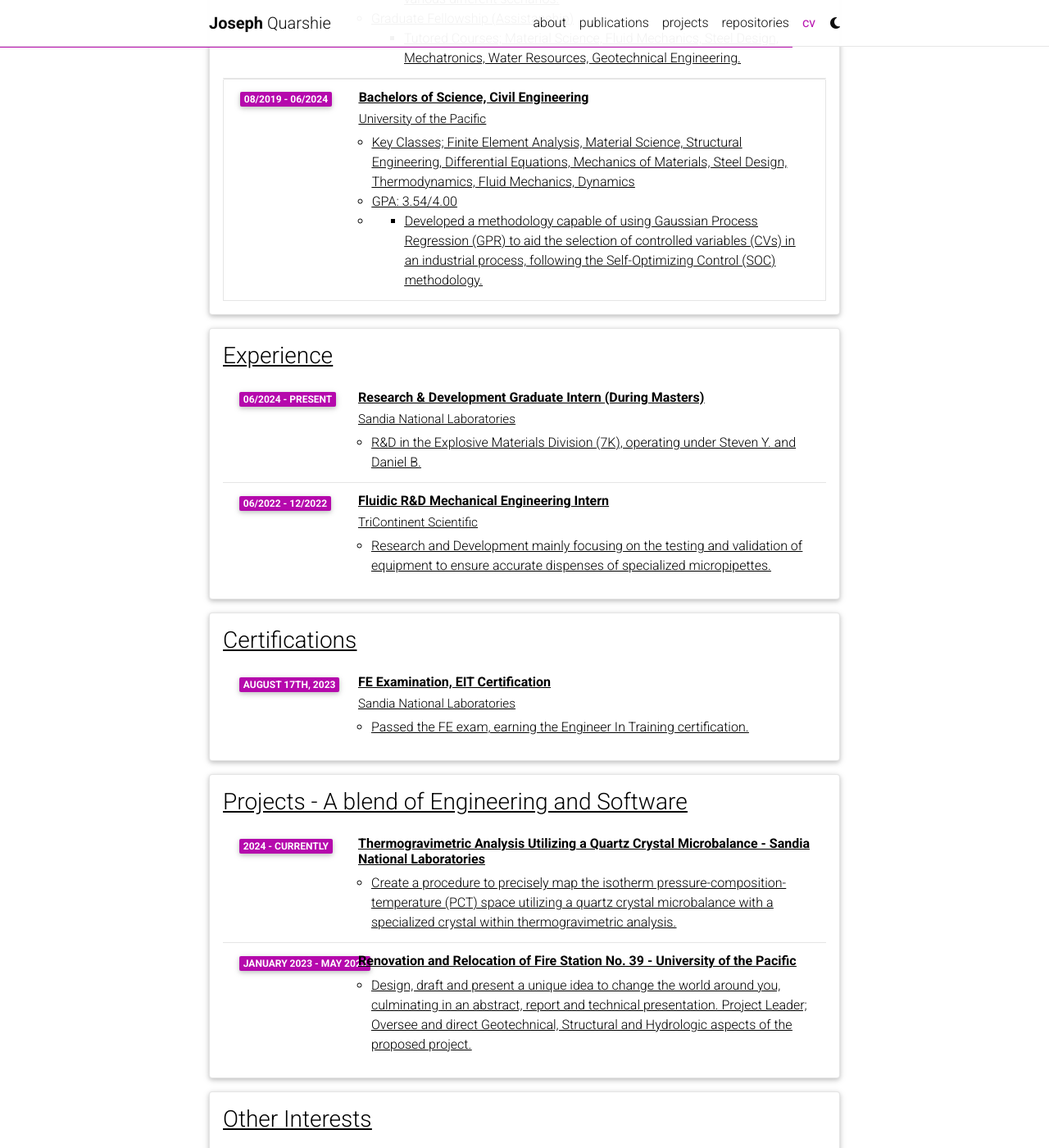
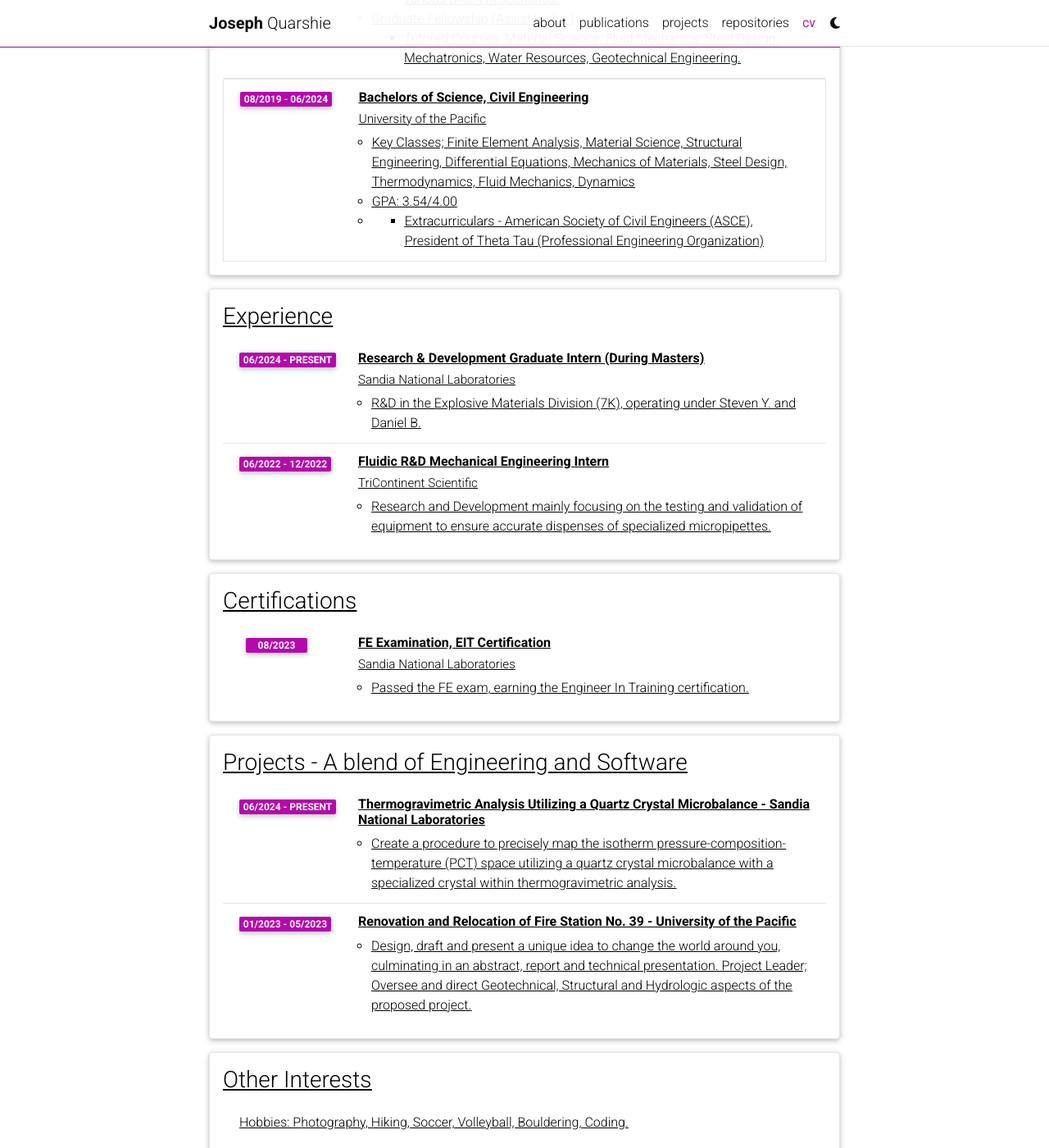
Before and after one commit to jquarshi/jquarshi.github.io, a Jekyll site: the page built from _pages/cv.md, in a window 1280 px wide and 1400 px high, scrolled down 646 px. Shown: the whole window at 82% size. Built offline with Jekyll 4.4.1, drawn with Linux system fonts in a browser that asks for light colours; comment, search, counter and statistics services are not loaded; a style sheet for code colours, icons or effects is not loaded.

Commit message:
Uniformity of data formatting for CV

```diff
--- a/_data/cv.yml
+++ b/_data/cv.yml
@@ -28,7 +28,7 @@
         - Key Classes; Finite Element Analysis, Material Science, Structural Engineering, Differential Equations, Mechanics of Materials, Steel Design, Thermodynamics, Fluid Mechanics, Dynamics
         - <u>GPA:<u>  3.54/4.00
         - contents:
-          - Developed a methodology capable of using Gaussian Process Regression (GPR) to aid the selection of controlled variables (CVs) in an industrial process, following the Self-Optimizing Control (SOC) methodology.
+          - Extracurriculars - American Society of Civil Engineers (ASCE), President of Theta Tau (Professional Engineering Organization)
 
 - title: Experience
   type: time_table
@@ -49,7 +49,7 @@
   contents:
     - title: FE Examination, EIT Certification
       institution: Sandia National Laboratories
-      year: August 17th, 2023
+      year: 08/2023
       description:
         - Passed the FE exam, earning the Engineer In Training certification.
 
@@ -57,10 +57,10 @@
   type: time_table
   contents:
     - title: Thermogravimetric Analysis Utilizing a Quartz Crystal Microbalance - Sandia National Laboratories
-      year: 2024 - currently
+      year: 06/2024 - Present
       description: Create a procedure to precisely map the isotherm pressure-composition-temperature (PCT) space utilizing a quartz crystal microbalance with a specialized crystal within thermogravimetric analysis.
     - title: Renovation and Relocation of Fire Station No. 39 - University of the Pacific
-      year: January 2023 - May 2023
+      year: 01/2023 - 05/2023
       description: Design, draft and present a unique idea to change the world around you, culminating in an abstract, report and technical presentation. Project Leader; Oversee and direct Geotechnical, Structural and Hydrologic aspects of the proposed project.
 
 - title: Other Interests
```
